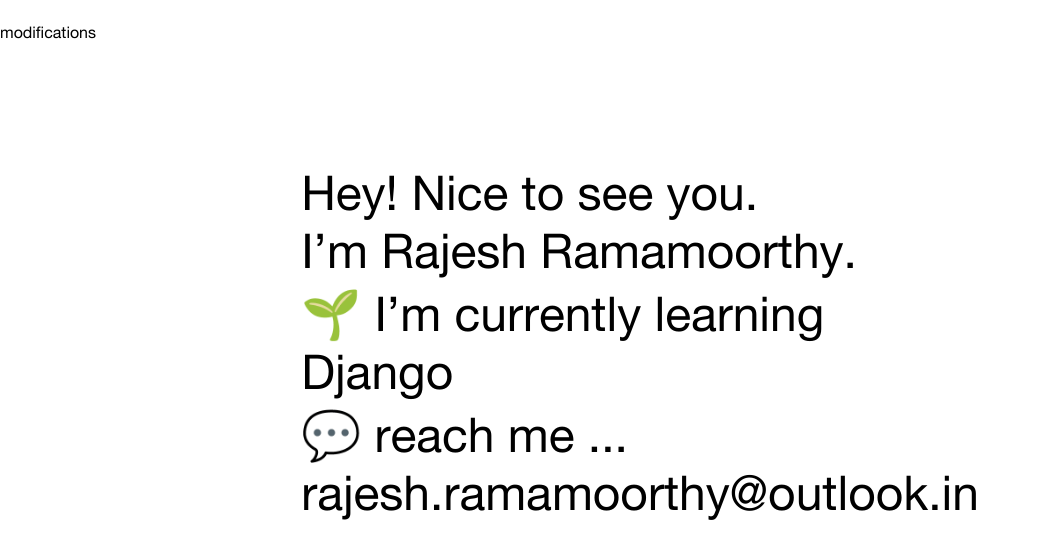
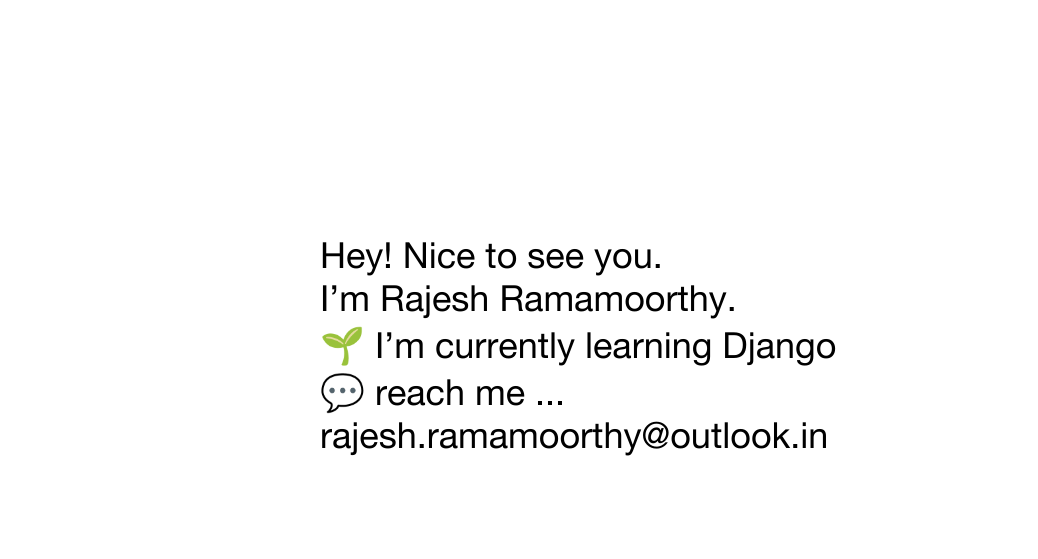
Before and after one commit to rrajesh0205/blog, a Django app: page /about/ in a window 1280 px wide. Shown: the part 50-609 px from the top of the page, without its empty margins (0-1038 px from the left). Run offline with Django 3.2, Linux system fonts and the light colour scheme; some web fonts are replaced.

Commit message:
More changes to about.html

```diff
--- a/static/css/style.css
+++ b/static/css/style.css
@@ -725,3 +725,7 @@ b span
     text-align: left;
   }
 }
+.about{
+  font-weight: 400;
+  font-size: 36px;
+  }
--- a/templates/about.html
+++ b/templates/about.html
@@ -14,13 +14,14 @@
 <br>
 <br>
 <br>
-<br>modifications
+<br>
         <div class="father">
-            <p> Hey! Nice to see you.<br>
+            <div class="about">
+                Hey! Nice to see you.<br>
                 I’m Rajesh Ramamoorthy.<br>
                 🌱  I’m currently learning Django<br>
                 💬 reach me ... rajesh.ramamoorthy@outlook.in<br>
-            </p>
+            </div>
         </div>
 
 {% endblock %}
```
